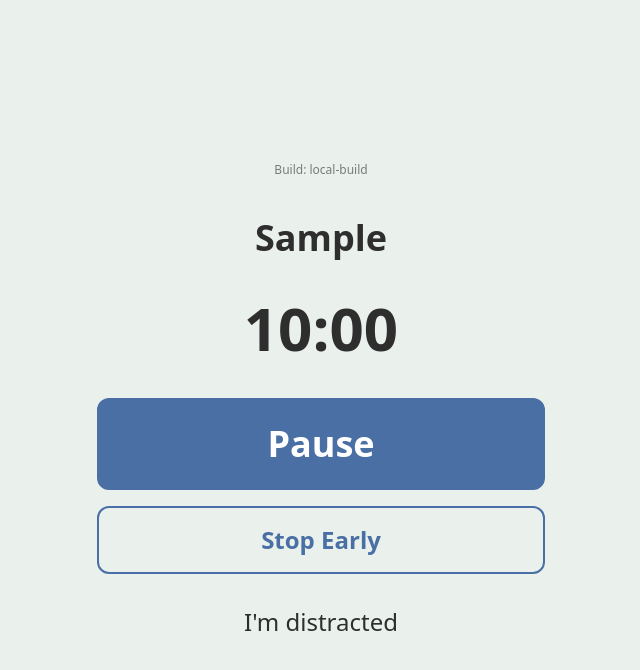
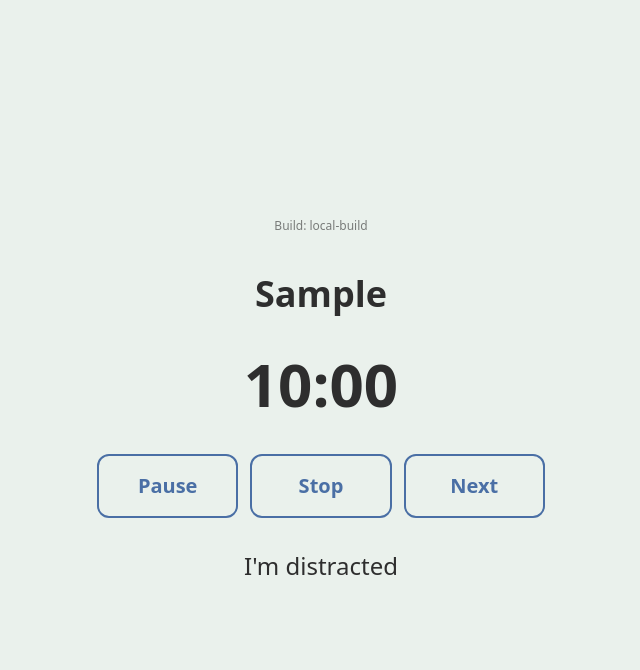
Before and after one commit to menoskar42-boop/adhd, a Next.js app: page / in a window 1280 px wide. Both pictures are taken after typing "Sample" into the empty fields and a click on the button "Add Task". Shown: the top 670 px of the page, without its empty margins (319-959 px from the left). Built offline with nearby package versions, Linux system fonts and the light colour scheme.

Commit message:
Add visible pause/stop/next timer controls

```diff
--- a/app/page.js
+++ b/app/page.js
@@ -110,7 +110,7 @@ export default function Home() {
     setAutoStartCount(0);
   };
 
-  const continueSession = () => {
+  const nextSession = () => {
     if (!task) return;
     const nextTask = {
       ...task,
@@ -189,11 +189,11 @@ export default function Home() {
                   Yes
                 </button>
                 <button
-                  onClick={continueSession}
+                  onClick={nextSession}
                   className="w-full rounded-xl py-4 text-2xl font-semibold text-white"
                   style={{ backgroundColor: theme.colors.primary }}
                 >
-                  Continue
+                  Next
                 </button>
               </div>
             ) : (
@@ -202,6 +202,7 @@ export default function Home() {
                   <p className="text-3xl font-semibold">Starting in {autoStartCount}...</p>
                 ) : null}
 
+                <div className="space-y-4">
                   {!isRunning ? (
                     <button
                       onClick={startTimer}
@@ -210,24 +211,37 @@ export default function Home() {
                     >
                       Start
                     </button>
-                ) : (
-                  <div className="space-y-4">
+                  ) : null}
+
+                  <div className="grid grid-cols-3 gap-3">
                     <button
                       onClick={pauseTimer}
-                      className="w-full rounded-xl border-2 py-6 text-4xl font-semibold text-white"
-                      style={{ borderColor: theme.colors.primary, backgroundColor: theme.colors.primary }}
+                      disabled={!isRunning}
+                      className="rounded-xl border-2 py-4 text-xl font-semibold"
+                      style={{
+                        borderColor: theme.colors.primary,
+                        color: isRunning ? theme.colors.primary : "#94A3B8",
+                        opacity: isRunning ? 1 : 0.5,
+                      }}
                     >
                       Pause
                     </button>
                     <button
                       onClick={stopEarly}
-                      className="w-full rounded-xl border-2 py-4 text-2xl font-semibold"
+                      className="rounded-xl border-2 py-4 text-xl font-semibold"
                       style={{ borderColor: theme.colors.primary, color: theme.colors.primary }}
                     >
-                      Stop Early
+                      Stop
+                    </button>
+                    <button
+                      onClick={nextSession}
+                      className="rounded-xl border-2 py-4 text-xl font-semibold"
+                      style={{ borderColor: theme.colors.primary, color: theme.colors.primary }}
+                    >
+                      Next
                     </button>
                   </div>
-                )}
+                </div>
 
                 <button
                   onClick={startDistractionReset}
```
Lines whose indentation alone changed are shown as unchanged.
